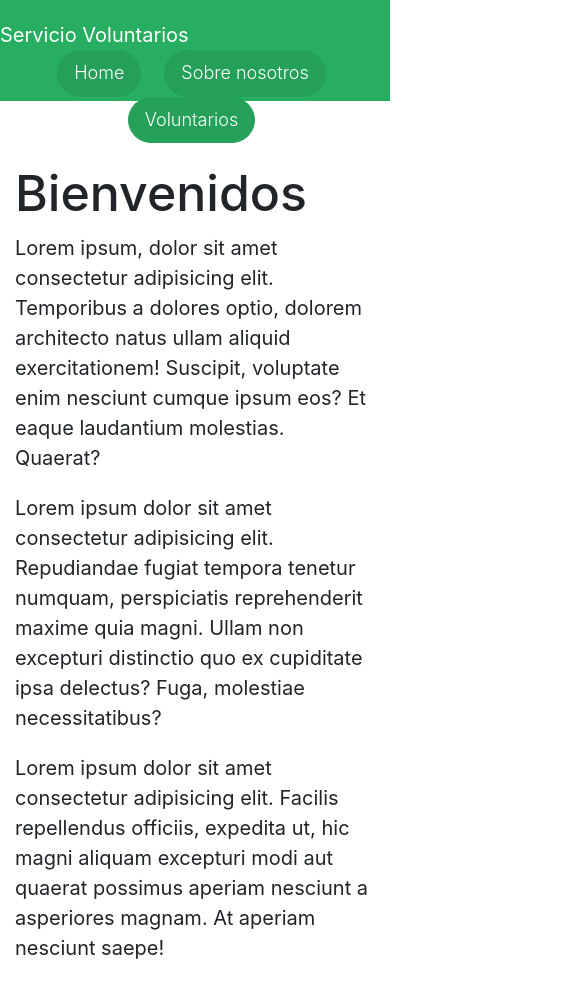
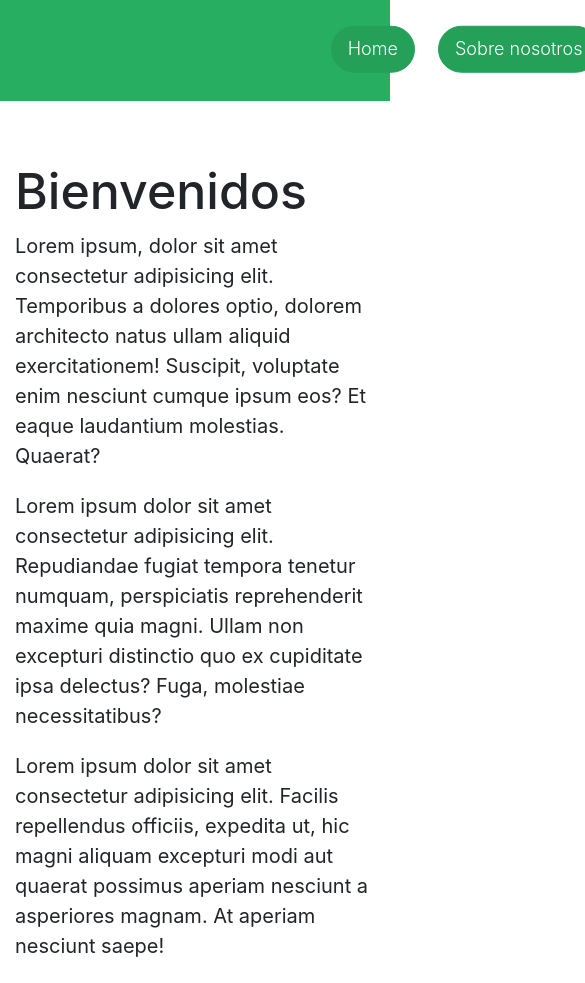
Before and after one commit to marcohm08/lab-tbd-vue, a Vue app: page / in a window 390 px wide. Shown: the top 983 px of the page, 585 px wide, since content can reach past the window. Built offline with nearby package versions, Linux system fonts and the light colour scheme.

Commit message:
Agregada responsividad al header
* Agregados estilos a style.css

```diff
--- a/public/styles.css
+++ b/public/styles.css
@@ -50,6 +50,15 @@ header{
     text-align: center;
 }
 
+.header-links{
+    position: absolute;
+    width: 1140px;
+    top: 7%;
+    left: 50%;
+    transform: translate(-50%,-50%);
+}
+
+
 .logo *{
     float: left;
     text-decoration: none;
--- a/src/components/Home/Header.vue
+++ b/src/components/Home/Header.vue
@@ -1,7 +1,7 @@
 <template>
 <header>
-  <nav >
-    <div class="row-custom pt-2">
+  <nav>
+    <div class="row-custom header-links">
       <div class="logo">
           <router-link to="/">Servicio Voluntarios</router-link>
       </div>
@@ -20,7 +20,7 @@
         </li>
         <li >
           <a class="btn-custom btn-full">
-            <router-link to="/">Voluntarios</router-link>
+            <router-link to="/vol-eme-hab">Voluntarios</router-link>
           </a>
         </li>
       </ul>
```
